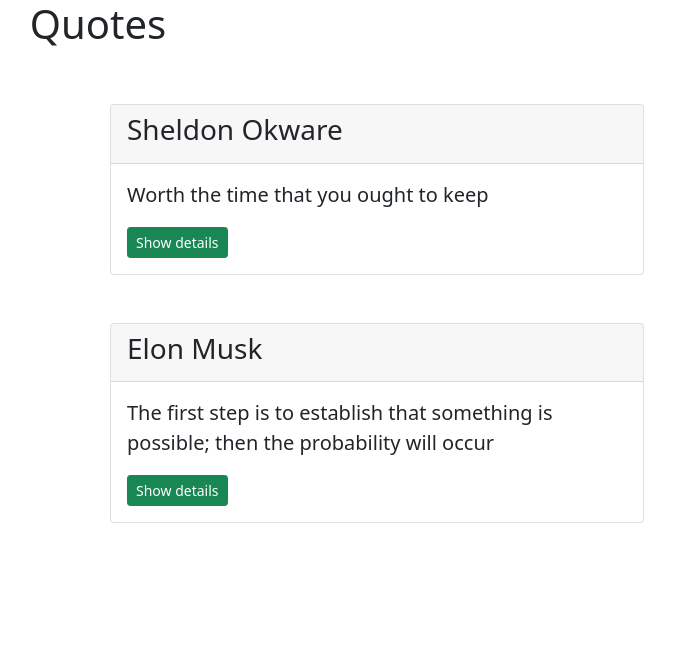
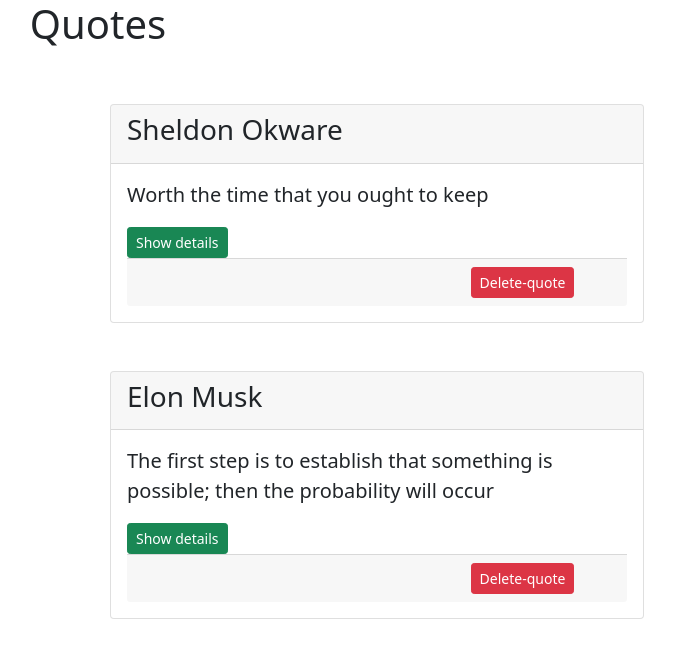
Before and after one commit to lokified/Quotes-app, an Angular app: page / in a window 1280 px wide. Shown: the top 658 px of the page, without its empty margins (542-1217 px from the left). Built offline with nearby package versions, Linux system fonts and the light colour scheme.

Commit message:
add a function to delete quote

```diff
--- a/src/app/quote-details/quote-details.component.ts
+++ b/src/app/quote-details/quote-details.component.ts
@@ -19,7 +19,7 @@
     this.up++;
   }
 
-  down =0
+  down =0;
   downVote () {
      this.down++;
   }
--- a/src/app/quote/quote.component.css
+++ b/src/app/quote/quote.component.css
@@ -0,0 +1,3 @@
+.delete{
+    margin-left: 70%;
+}
--- a/src/app/quote/quote.component.html
+++ b/src/app/quote/quote.component.html
@@ -14,8 +14,12 @@
                             <app-quote-details [quote] = 'quote' ></app-quote-details>
                         </div>
                     </blockquote>
+                    <div class="card-footer">
+                        <button (click) = 'deleteQuote($event,i)' class="btn btn-danger btn-sm delete">Delete-quote</button>
+                    </div>
                 </div>
             </div>
+            <p class="alert alert-danger" *ngIf = 'quotes.length <1'>No quote available</p>
         </div>
     </div>
 </div>
--- a/src/app/quote/quote.component.ts
+++ b/src/app/quote/quote.component.ts
@@ -14,8 +14,18 @@
  ];
 
  showQuoteDetails ( index : any) {
-  this.quotes[index].showDetails = !this.quotes[index].showDetails;
-}
+    this.quotes[index].showDetails = !this.quotes[index].showDetails;
+  }
+  deleteQuote (confirmIt: any, index : any) : any{
+    if(confirmIt){
+      confirm('Are you sure you want to delete this quote?');
+      this.quotes.splice(index,1);
+    }
+    else{
+      return true;
+    }
+
+  }
 
   constructor() { }
 
```
